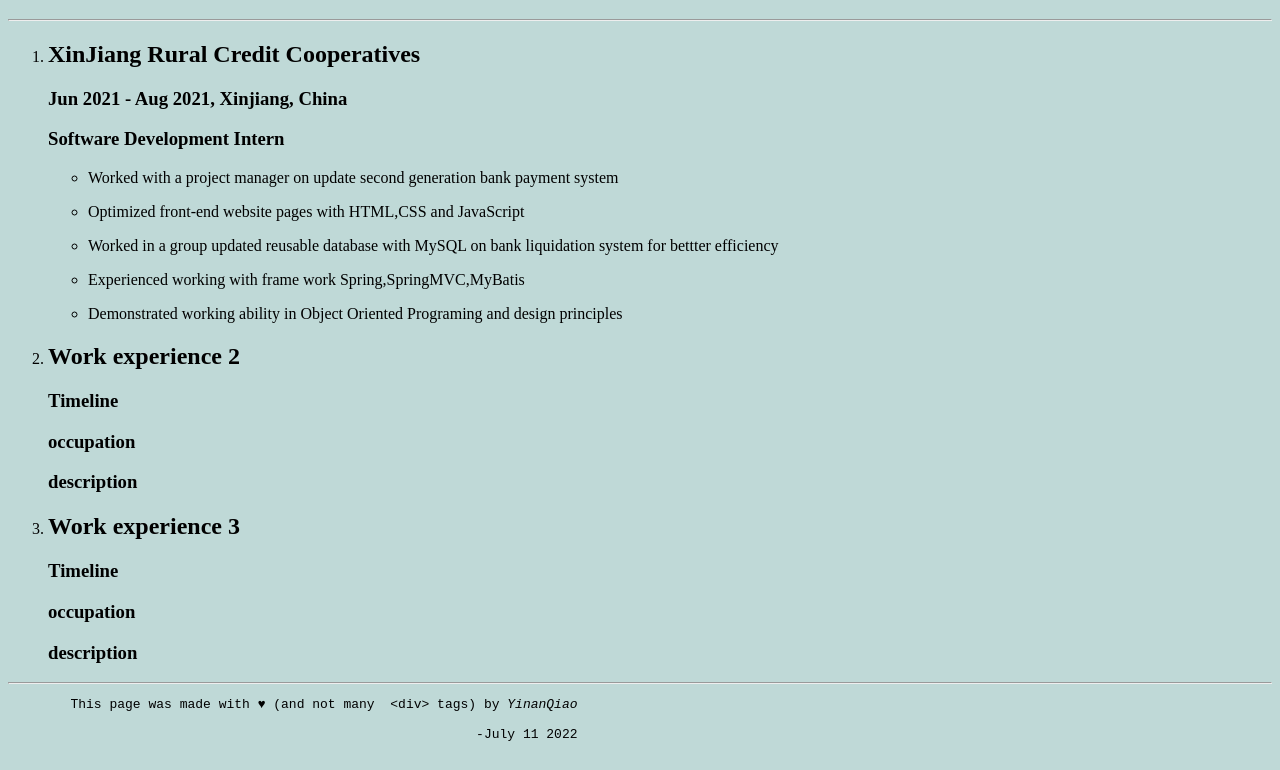
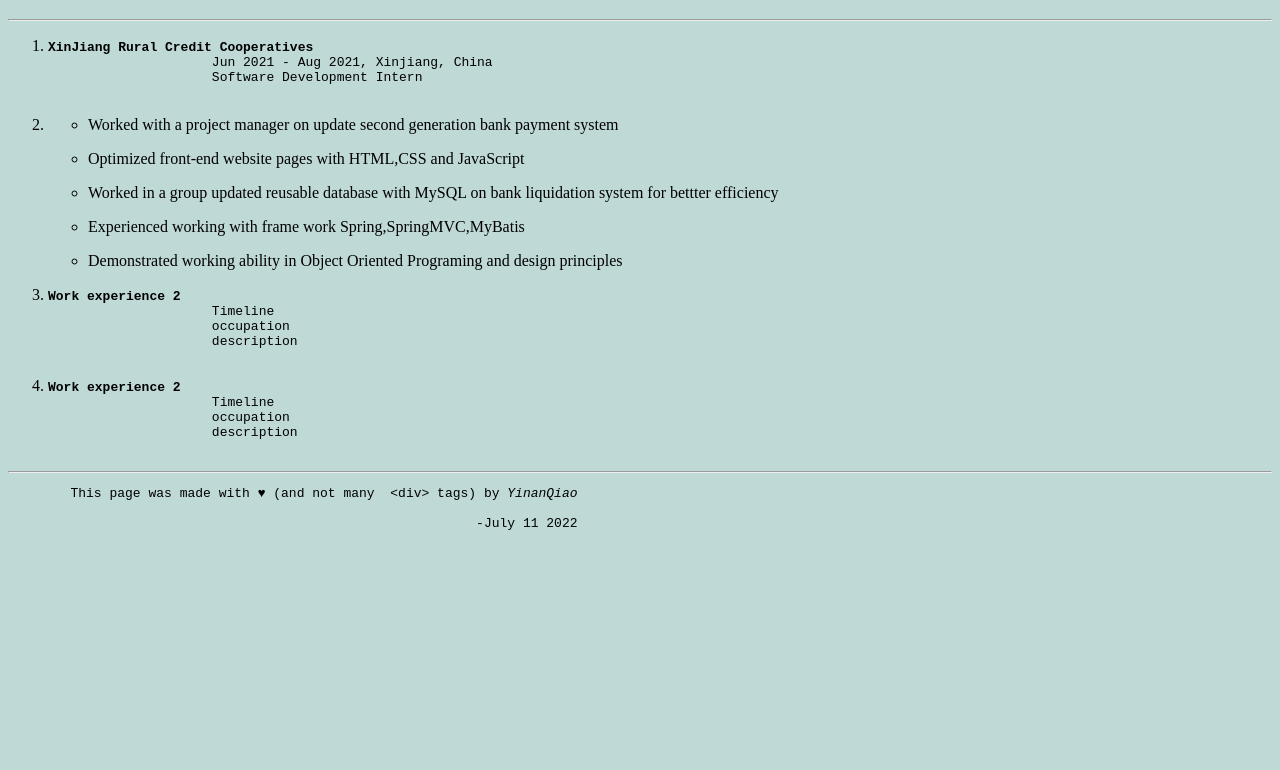
Before and after one commit to YinanQiao00/Personal-Website, a plain HTML site: page workExperiences.html in a window 1280 px wide. Shown: the part 275-1045 px from the top of the page. After the commit the page ends 834 px from the top, so only its background shows below. Drawn offline with Linux system fonts and the light colour scheme.

Commit message:
fix some errors for all files

```diff
--- a/workExperiences.html
+++ b/workExperiences.html
@@ -47,16 +47,11 @@
 <main>
     <hr/>
     <ol>
-
-            <li><h2>XinJiang Rural Credit Cooperatives</h2></li>
-
-            <section>
-                <h3>Jun 2021 - Aug 2021, Xinjiang, China</h3>
-            </section>
-            <section>
-                <h3>Software Development Intern</h3>
-            </section>
-
+            <li><Pre><b>XinJiang Rural Credit Cooperatives</b>
+                     Jun 2021 - Aug 2021, Xinjiang, China
+                     Software Development Intern
+            </Pre></li>
+            <li>
                 <ul>
                     <li><p>Worked with a project manager on update second generation bank payment system</p></li>
                     <li><p>Optimized front-end website pages with HTML,CSS and JavaScript</p></li>
@@ -64,37 +59,22 @@
                     <li><p>Experienced working with frame work Spring,SpringMVC,MyBatis</p></li>
                     <li><p>Demonstrated working ability in Object Oriented Programing and design principles</p></li>
                 </ul>
+            </li>
+
+            <li><pre><b>Work experience 2</b>
+                     Timeline
+                     occupation
+                     description
+            </pre></li>
 
 
 
 
-
-
-            <li><h2>Work experience 2</h2></li>
-            <section>
-                <h3>Timeline</h3>
-            </section>
-            <section>
-                <h3>occupation</h3>
-            </section>
-            <section>
-                <h3>description</h3>
-            </section>
-
-
-
-            <li><h2>Work experience 3</h2></li>
-            <section>
-                <h3>Timeline</h3>
-            </section>
-            <section>
-                <h3>occupation</h3>
-            </section>
-            <section>
-                <h3>description</h3>
-            </section>
-
-
+            <li><pre><b>Work experience 2</b>
+                     Timeline
+                     occupation
+                     description
+            </pre></li>
     </ol>
 </main>
 
```
Also changed, not shown: education.html (+17 -37 lines), projects.html (+3 -7 lines).
